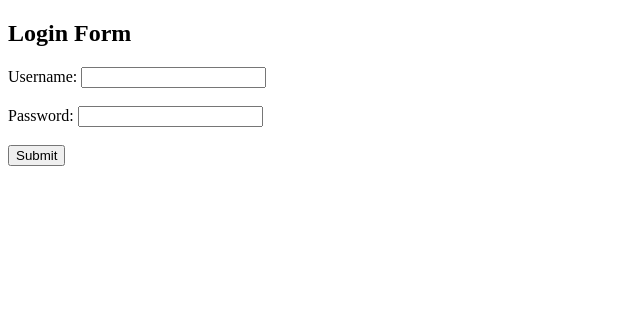
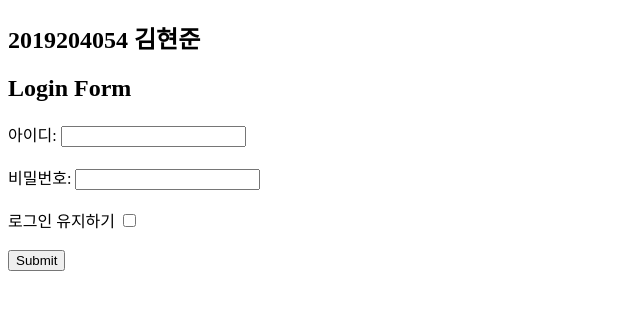
Before and after one commit to Tolerblanc/WebService-Assignment-03, a website: page assignment1/public/login.html in a window 1280 px wide. Shown: the whole page, without its empty margins (0-640 px from the left). Drawn offline with Linux system fonts and the light colour scheme.

Commit message:
feat: login form - 로그인 폼을 조건에 맞게 수정하였습니다.

```diff
--- a/assignment1/public/login.html
+++ b/assignment1/public/login.html
@@ -4,12 +4,15 @@
         <title>Login Test</title>
     </head>
     <body>
+        <h2>2019204054 김현준</h2>
         <h2>Login Form</h2>
-        <form action="/login" method="post">
-            <label for="username">Username:</label>
+        <form action="/auth/login" method="post">
+            <label for="id">아이디:</label>
             <input type="text" id="username" name="username" /><br /><br />
-            <label for="password">Password:</label>
+            <label for="password">비밀번호:</label>
             <input type="password" id="password" name="password" /><br /><br />
+            <label for="isSession">로그인 유지하기</label>
+            <input type="checkbox" id="isSession" name="isSession" /><br /><br />
             <input type="submit" value="Submit" />
         </form>
     </body>
```
